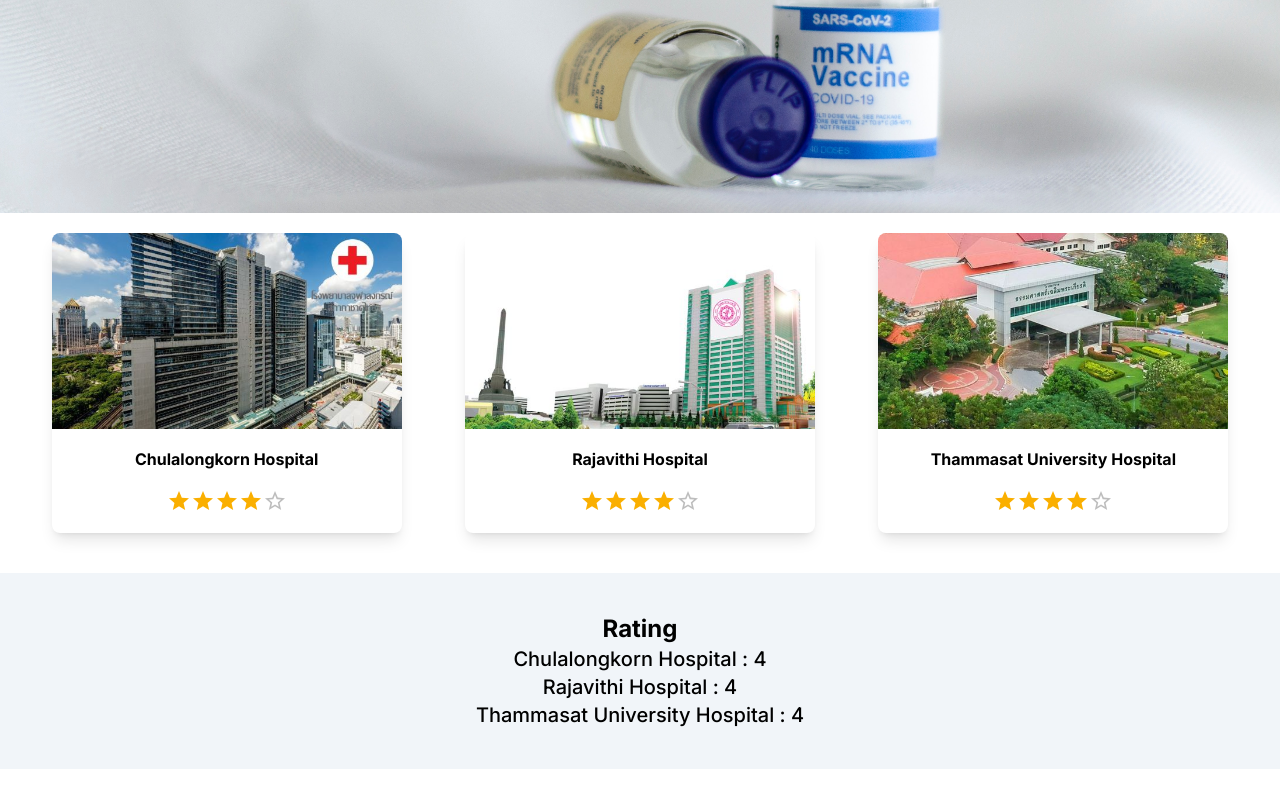
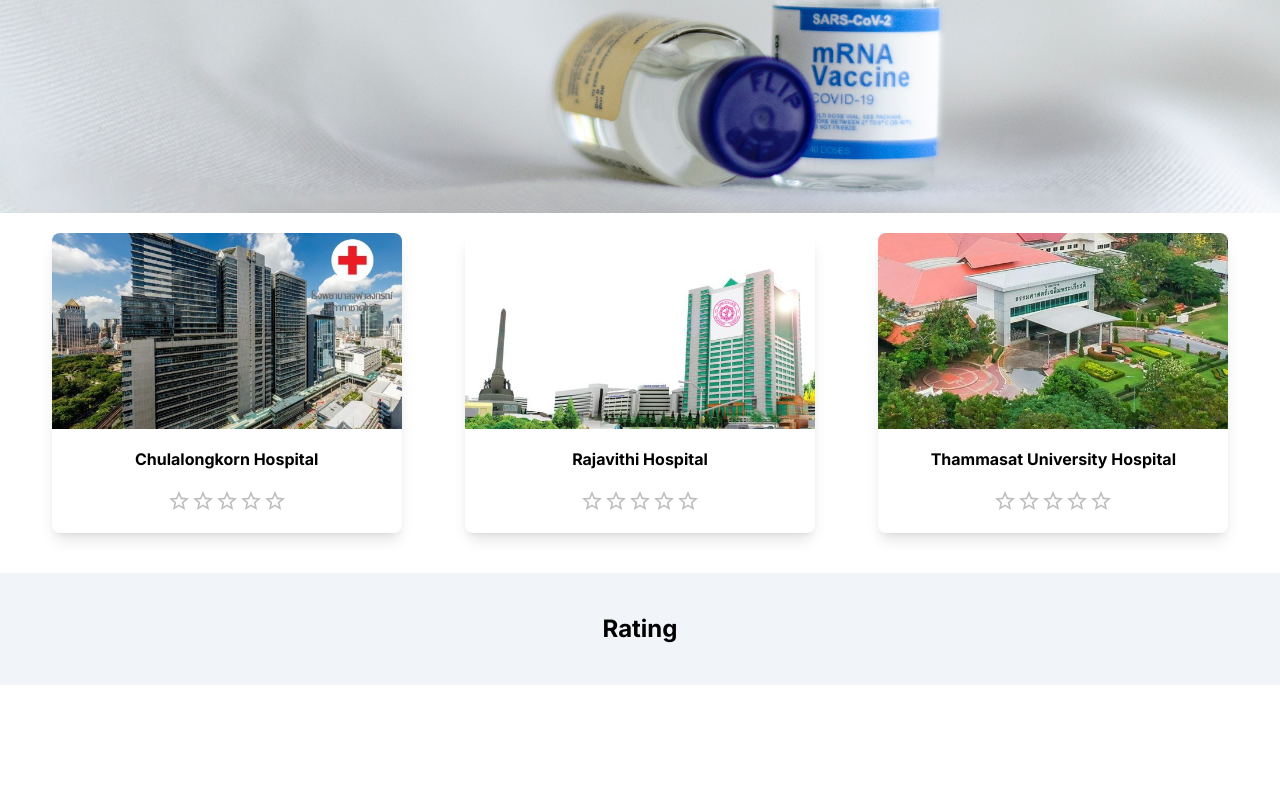
Before and after one commit to ChawinNg/SW_Dev_2_Assignment_3_6431311921, a Next.js app: page / in a window 1280 px wide. Shown: the part 397-1204 px from the top of the page. After the commit the page ends 1122 px from the top, so only its background shows below. Built offline with nearby package versions, Linux system fonts and the light colour scheme.

Commit message:
Ass6_finalReally

```diff
--- a/src/components/cardpanel.tsx
+++ b/src/components/cardpanel.tsx
@@ -18,7 +18,7 @@
             default: return ratingList
         }
     }
-    const [ratingList, dispatchRating] = useReducer(ratingReducer, new Map<string,number>([["Chulalongkorn Hospital",4],["Rajavithi Hospital",4],["Thammasat University Hospital",4]]))
+    const [ratingList, dispatchRating] = useReducer(ratingReducer, new Map<string,number>())
     return (
         <div>
             <div style={{margin:"20px",display:"flex", flexDirection:"row",alignContent:"space-around",justifyContent:"space-around",flexWrap:"wrap"}}>
```
